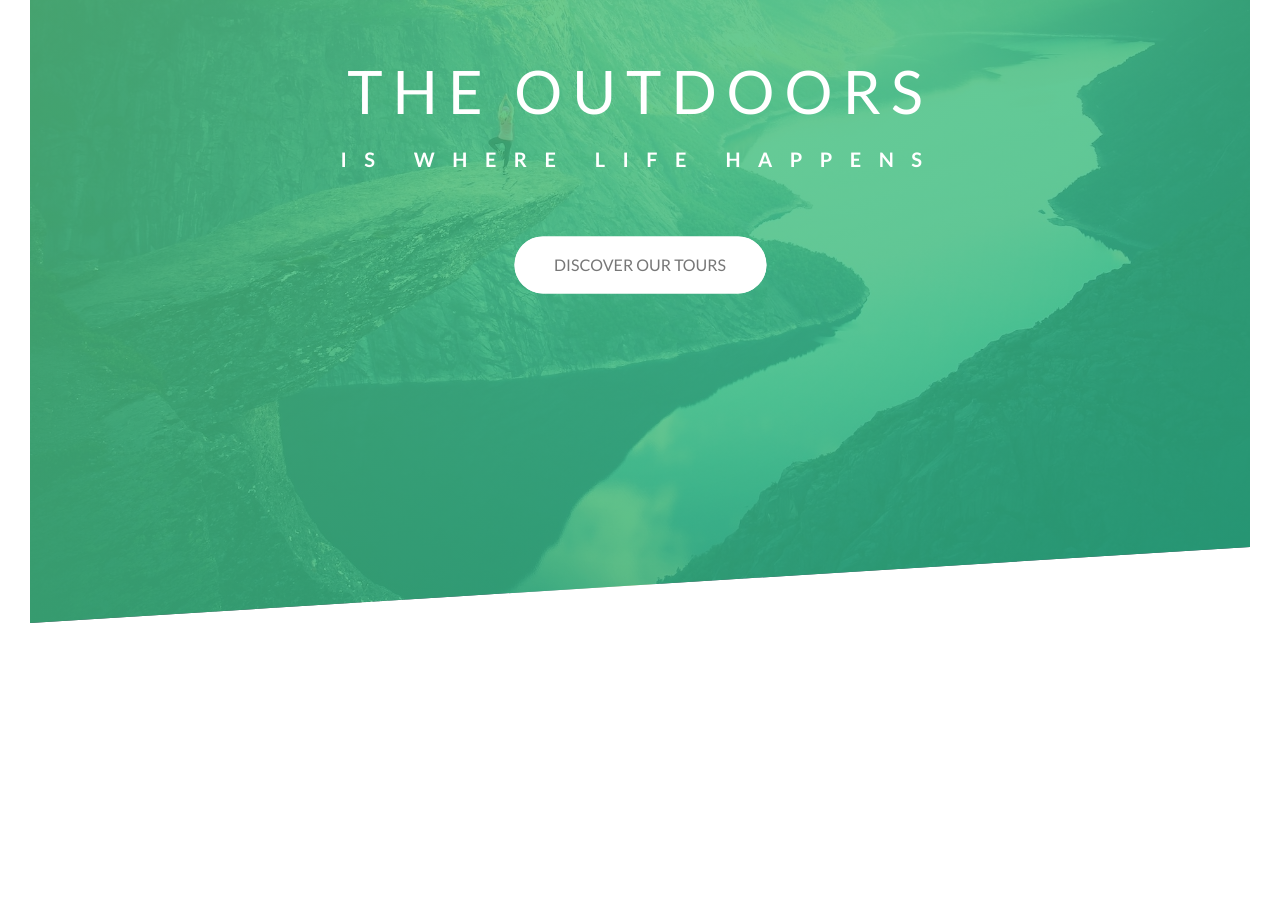
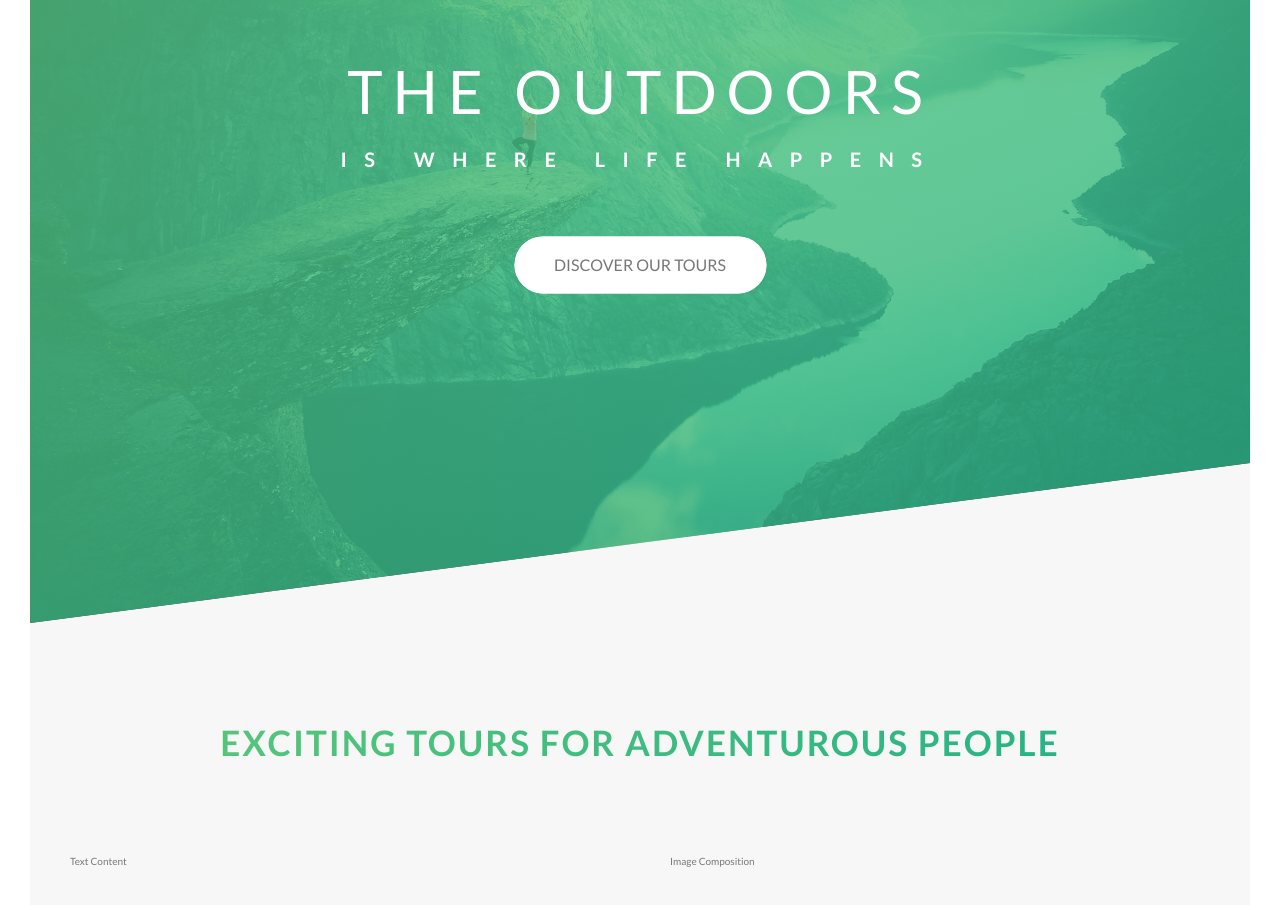
Before and after one commit to Kijimai/Nature-Tours-Natours, a website: page index.html in a window 1280 px wide. Shown: the part 167-1072 px from the top of the page. Before the commit the page ends 820 px from the top, so only its background shows below. Drawn offline with Linux system fonts and the light colour scheme.

Commit message:
utility classes, and row/cols

```diff
--- a/index.html
+++ b/index.html
@@ -1,21 +1,24 @@
 <!DOCTYPE html>
 <html lang="en">
   <head>
-        <meta charset="UTF-8">
-        <meta name="viewport" content="width=device-width, initial-scale=1.0">
+    <meta charset="UTF-8" />
+    <meta name="viewport" content="width=device-width, initial-scale=1.0" />
 
-        <link href="https://fonts.googleapis.com/css?family=Lato:100,300,400,700,900" rel="stylesheet">
+    <link
+      href="https://fonts.googleapis.com/css?family=Lato:100,300,400,700,900"
+      rel="stylesheet"
+    />
 
-        <link rel="stylesheet" href="css/icon-font.css">
-        <link rel="stylesheet" href="css/style.css">
-        <link rel="shortcut icon" type="image/png" href="img/favicon.png">
+    <link rel="stylesheet" href="css/icon-font.css" />
+    <link rel="stylesheet" href="css/style.css" />
+    <link rel="shortcut icon" type="image/png" href="img/favicon.png" />
 
     <title>Natours | Exciting tours for adventurous people</title>
   </head>
   <body>
     <header class="header">
       <div class="header__logo-box">
-                <img src="img/logo-white.png" alt="logo" class="header__logo">
+        <img src="img/logo-white.png" alt="logo" class="header__logo" />
       </div>
 
       <div class="header__text-box">
@@ -26,11 +29,47 @@
 
         <a href="#" class="btn btn--white btn--animated">Discover Our Tours</a>
       </div>
+    </header>
 
+    <main>
+      <section class="section-about">
+        <div class="u-center-text u-margin-bottom-8">
+          <h2 class="heading-secondary">
+            Exciting tours for adventurous people
+          </h2>
+        </div>
 
-        </header>
-        <main>
+        <div class="row">
+          <div class="col-1-of-2">Text Content</div>
+          <div class="col-1-of-2">Image Composition</div>
+        </div>
+      </section>
+    </main>
 
-        </main>
+    <!-- <section class="grid-test">
+      <div class="row">
+        <div class="col-1-of-2">Col 1 of 2</div>
+        <div class="col-1-of-2">Col 2 of 2</div>
+      </div>
+      <div class="row">
+        <div class="col-1-of-3">Col 1 of 3</div>
+        <div class="col-2-of-3">Col 2 of 3</div>
+      </div>
+      <div class="row">
+        <div class="col-1-of-3">Col 1 of 3</div>
+        <div class="col-1-of-3">Col 2 of 3</div>
+      </div>
+      <div class="row">
+        <div class="col-1-of-4">Col 1 of 4</div>
+        <div class="col-1-of-4">Col 2 of 4</div>
+        <div class="col-1-of-4">Col 3 of 4</div>
+        <div class="col-1-of-4">Col 4 of 4</div>
+      </div>
+      <div class="row">
+        <div class="col-1-of-4">Col 1 of 4</div>
+        <div class="col-1-of-4">Col 2 of 4</div>
+        <div class="col-2-of-4">Col 3 of 4</div>
+      </div>
+    </section> -->
   </body>
 </html>
--- a/sass/abstracts/_mixins.scss
+++ b/sass/abstracts/_mixins.scss
@@ -0,0 +1,7 @@
+@mixin clearfix {
+  &::after {
+    content: '';
+    display: block;
+    clear: both;
+  }
+}
--- a/sass/abstracts/_variables.scss
+++ b/sass/abstracts/_variables.scss
@@ -1,7 +1,15 @@
+//COLORS
 $color-primary: #7ed56f;
 $color-primary-light: #55c57a;
 $color-primary-dark: #28b485;
 
+$color-grey-light-1: #f7f7f7;
+
 $color-grey-dark: #777;
 $color-white: #fff;
 $color-black: #000;
+
+//GRID
+$grid-width: 114rem;
+$gutter-vertical: 8rem;
+$gutter-horizontal: 6rem;
--- a/sass/base/_typography.scss
+++ b/sass/base/_typography.scss
@@ -1,5 +1,5 @@
 body {
-  font-family: 'Lato', sans-serif;
+  font-family: "Lato", sans-serif;
   /* font-size: 16px; */
   font-weight: 400;
   line-height: 1.7;
@@ -27,3 +27,24 @@
     animation: moveInRight 1.2s ease-out;
   }
 }
+
+.heading-secondary {
+  font-size: 3.5rem;
+  text-transform: uppercase;
+  font-weight: 700;
+  background-image: linear-gradient(
+    to right,
+    $color-primary-light,
+    $color-primary-dark
+  );
+  display: inline-block;
+  -webkit-background-clip: text;
+  color: transparent;
+  letter-spacing: 0.2rem;
+  transition: all 0.3s ease;
+
+  &:hover {
+    transform: scale(1.2) skewX(15deg) skewY(-5deg);
+    text-shadow: 0.5rem 1rem 2rem hsla(0 0% 0% / 0.2);
+  }
+}
--- a/sass/base/_utilities.scss
+++ b/sass/base/_utilities.scss
@@ -0,0 +1,19 @@
+.u-center-text {
+  text-align: center;
+}
+
+.u-margin-bottom-2 {
+  margin-bottom: 8rem;
+}
+
+.u-margin-bottom-4 {
+  margin-bottom: 8rem;
+}
+
+.u-margin-bottom-6 {
+  margin-bottom: 8rem;
+}
+
+.u-margin-bottom-8 {
+  margin-bottom: 8rem;
+}
--- /dev/null
+++ b/sass/layout/_grid.scss
@@ -0,0 +1,50 @@
+.row {
+  max-width: $grid-width;
+  margin: 0 auto;
+
+  //Applies css margin-bottom to everything BUT the last child of its class
+  &:not(:last-child) {
+    margin-bottom: $gutter-vertical;
+  }
+
+  @include clearfix;
+
+  [class^="col-"] {
+    float: left;
+
+    &:not(:last-child) {
+      margin-right: $gutter-horizontal;
+    }
+  }
+
+  //Custom sass variables must be wrapped with a # and curly {}
+  .col-1-of-2 {
+    width: calc((100% - #{$gutter-horizontal}) / 2);
+  }
+
+  .col-1-of-3 {
+    width: calc((100% - 2 * #{$gutter-horizontal}) / 3);
+  }
+
+  .col-2-of-3 {
+    width: calc(
+      2 * ((100% - 2 * #{$gutter-horizontal}) / 3) + #{$gutter-horizontal}
+    );
+  }
+
+  .col-1-of-4 {
+    width: calc((100% - 3 * #{$gutter-horizontal}) / 4);
+  }
+
+  .col-2-of-4 {
+    width: calc(
+      2 * ((100% - 3 * #{$gutter-horizontal}) / 4) + #{$gutter-horizontal}
+    );
+  }
+
+  .col-3-of-4 {
+    width: calc(
+      3 * ((100% - 3 * #{$gutter-horizontal}) / 4) + 2 * #{$gutter-horizontal}
+    );
+  }
+}
--- a/sass/layout/_header.scss
+++ b/sass/layout/_header.scss
@@ -11,7 +11,7 @@
   clip-path: polygon(
     0 0,
     100% 0,
-    100% 90%,
+    100% 75vh,
     0 100%
   ); /*choose a coordinate for each point of the target element*/
   position: relative;
--- a/sass/main.scss
+++ b/sass/main.scss
@@ -13,13 +13,14 @@
 @import "abstracts/mixins";
 @import "abstracts/variables";
 
-@import "base/base"; // no underscore necessary or file type for sass to understand
+@import "base/base";
 @import "base/animations";
 @import "base/typography";
 @import "base/utilities";
 
 @import "components/button";
 
+@import "layout/grid";
 @import "layout/header";
 
 @import "pages/home";
--- a/sass/pages/_home.scss
+++ b/sass/pages/_home.scss
@@ -0,0 +1,5 @@
+.section-about {
+  background-color: $color-grey-light-1;
+  padding: 25rem 0;
+  margin-top: -20vh;
+}
```
Also changed, not shown: css/style.css, 2 other files. Lines whose indentation alone changed are shown as unchanged.
